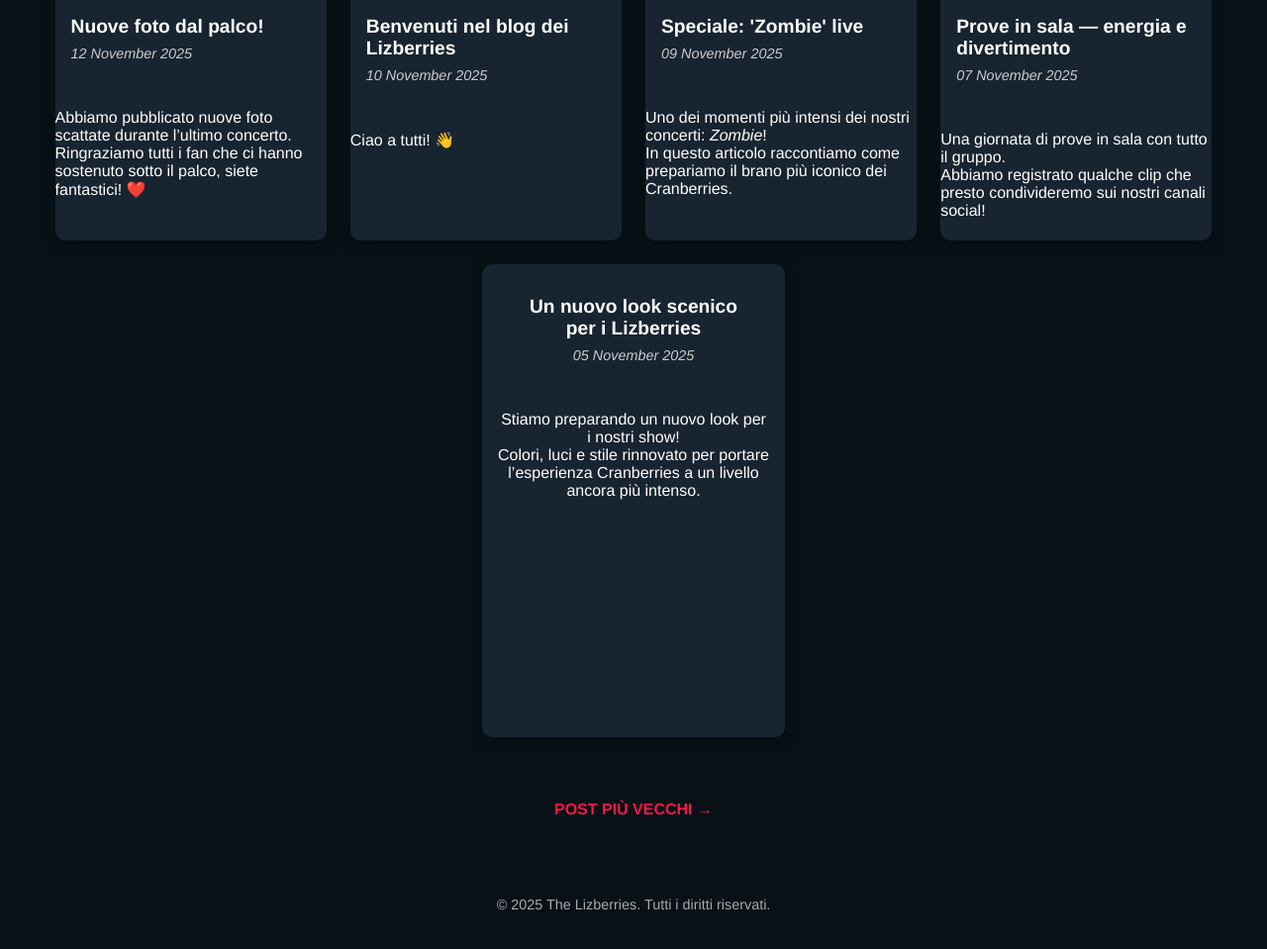
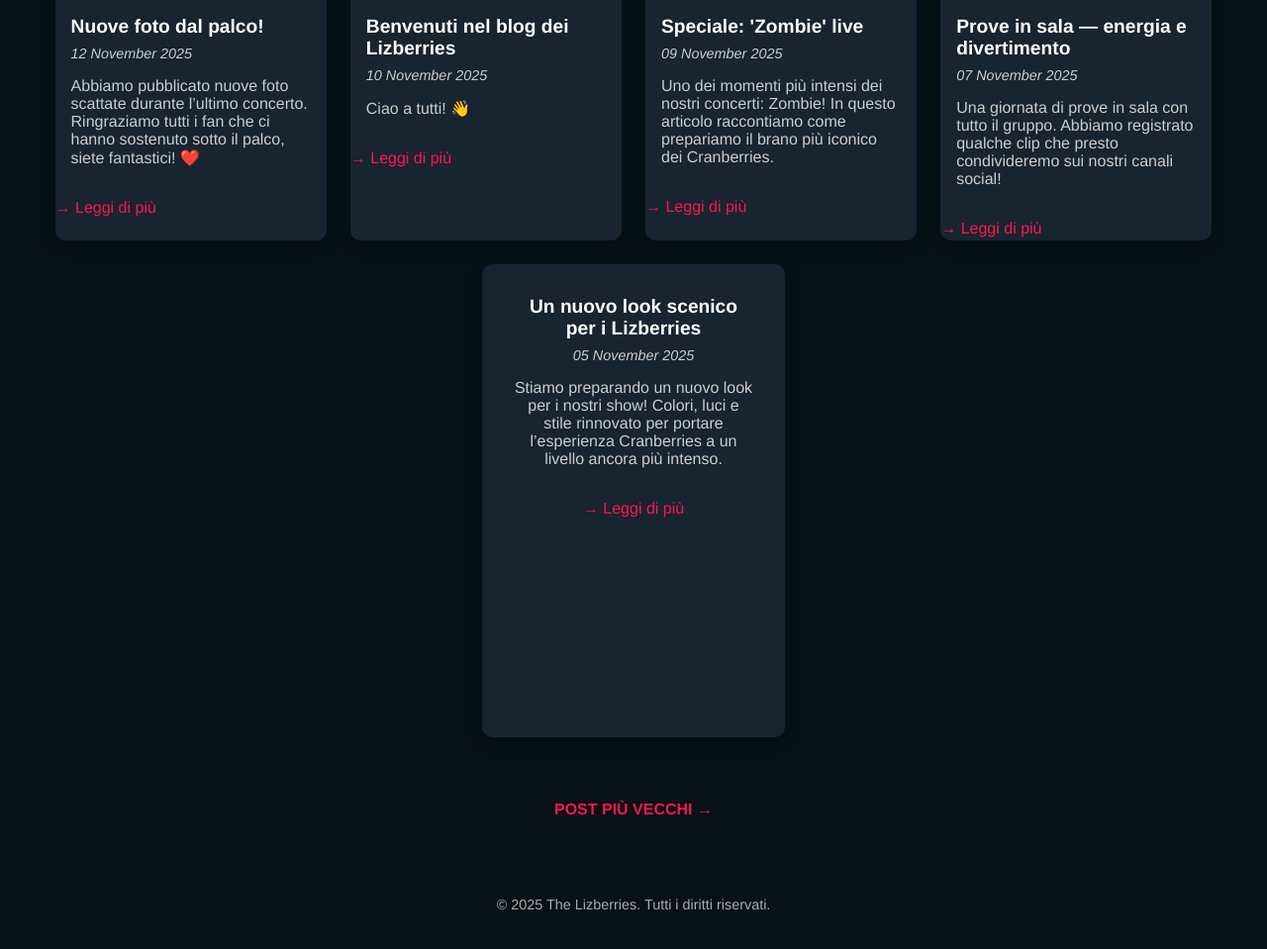
Before and after one commit to thelizberries/blog-lizberries, a Jekyll site: the page built from index.html, in a window 1280 px wide, cut to the strip 502-1470 px from the top of the page. Shown: the top 959 px of the strip at 99% size. Built offline with Jekyll 4.4.1, drawn with Linux system fonts in a browser that asks for light colours; the list of posts is cut into pages by our own code.

Commit message:
Enhance post excerpt with truncation and read more link
Updated excerpt display to truncate words and added a read more link.

```diff
--- a/_layouts/home.html
+++ b/_layouts/home.html
@@ -11,7 +11,12 @@ layout: default
       {% endif %}
       <h2>{{ post.title }}</h2>
       <p class="post-date">{{ post.date | date: "%d %B %Y" }}</p>
-      <p class="excerpt">{{ post.excerpt }}</p>
+      <p class="excerpt">
+        {{ post.excerpt | strip_html | truncatewords: 30 }}
+      </p>
+      <p class="read-more text-red">
+        → Leggi di più
+      </p>
     </a>
   </article>
   {% endfor %}
@@ -29,7 +34,7 @@ layout: default
   {% endif %}
 </div>
 
-<!-- ✨ Script per effetto fade all'apertura del post -->
+<!-- Script per effetto fade all'apertura del post -->
 <script>
   document.addEventListener('DOMContentLoaded', function () {
     // Seleziona tutti i link ai post
```
